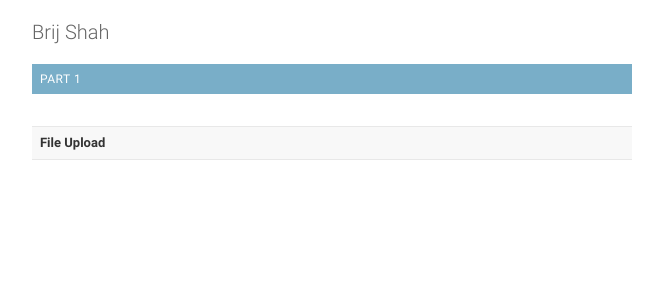
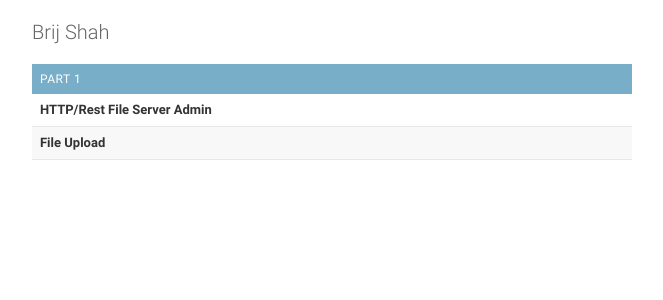
Before and after one commit to kssalanio/Django-Fileserver, a Django app: page / in a window 1280 px wide. Shown: the part 48-348 px from the top of the page, without its empty margins (8-671 px from the left). Run offline with Django 3.2, Linux system fonts and the light colour scheme; lists and menus that the app fills with data are empty.

Commit message:
text color changed so it is visible

```diff
--- a/fileserver/templates/index.html
+++ b/fileserver/templates/index.html
@@ -44,7 +44,7 @@ data-admin-utc-offset="0">
                     </caption>
                     <tr class="model-group">
                         <th scope="row">
-                        	<a href="/admin/auth/" class="section" title="Models in the Authentication and Authorization application">HTTP/Rest File Server Admin</a>
+                        	<a href="/admin/auth/" class="section" title="Models in the Authentication and Authorization application" style="color: #333">HTTP/Rest File Server Admin</a>
                        	</th>
                         <td></td>
                         <td></td>
```
